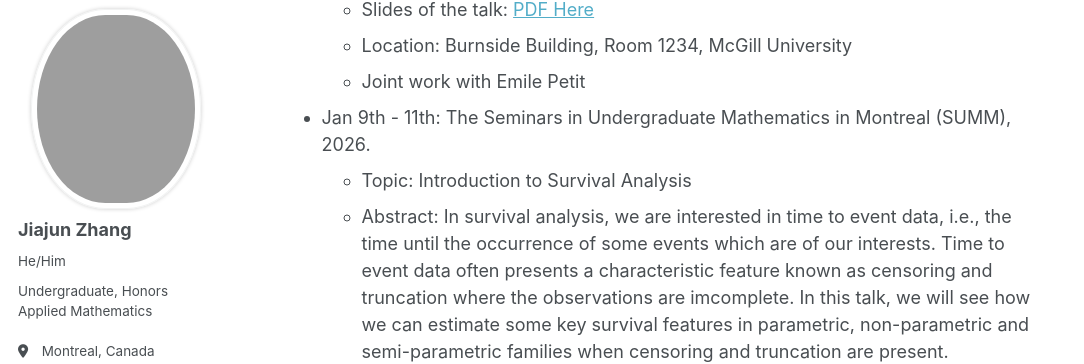
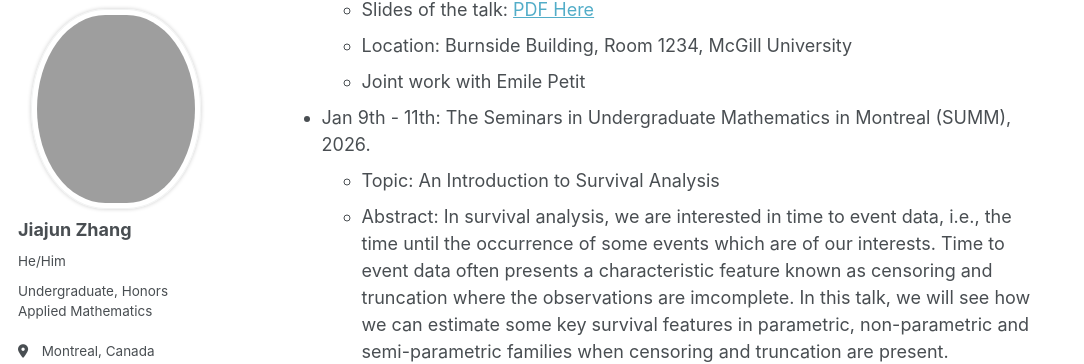
Before and after one commit to JohanssonRein/JohanssonRein.github.io, a Jekyll site: the page built from _pages/about.md, in a window 1280 px wide and 900 px high, scrolled down 337 px. Shown: the part 90-454 px from the top of the window, without its empty margins (0-1084 px from the left). Built offline with Jekyll 4.4.1, drawn with Linux system fonts in a browser that asks for light colours.

```diff
--- a/_pages/about.md
+++ b/_pages/about.md
@@ -19,7 +19,7 @@ redirect_from:
   * Joint work with Emile Petit
 
 * Jan 9th - 11th: The Seminars in Undergraduate Mathematics in Montreal (SUMM), 2026.
-  * Topic: Introduction to Survival Analysis
+  * Topic: An Introduction to Survival Analysis
   * Abstract: In survival analysis, we are interested in time to event data, i.e., the time until the occurrence of some events which are of our interests. Time to event data often presents a characteristic feature known as censoring and truncation where the observations are imcomplete. In this talk, we will see how we can estimate some key survival features in parametric, non-parametric and semi-parametric families when censoring and truncation are present.
   * Time/Location: TBD
   * Slides of the talk: Remain confidential before the talk :)
```
